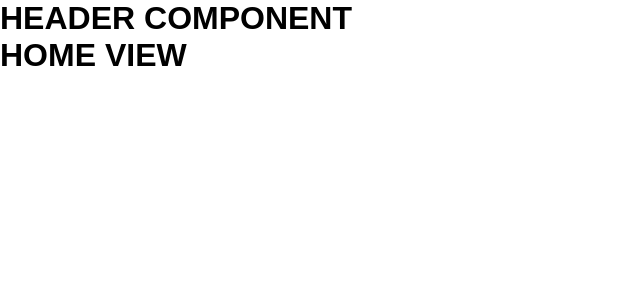
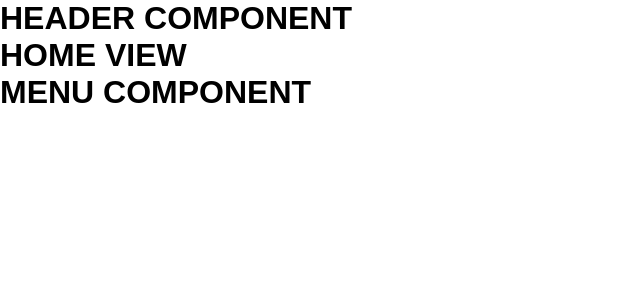
Before and after one commit to marcusviniciusmo/My_Portfolio__, a React (Vite) app in the folder frontend/: page / in a window 1280 px wide. Shown: the top 300 px of the page, without its empty margins (0-640 px from the left). Built offline with nearby package versions, Linux system fonts and the light colour scheme.

Commit message:
Menu component created

```diff
--- a/frontend/src/App.tsx
+++ b/frontend/src/App.tsx
@@ -2,6 +2,7 @@ import { BrowserRouter } from 'react-router-dom';
 import { Router } from './routes/Router';
 import { GlobalStyle } from './styles/global';
 import { Header } from './components/Header';
+import { Menu } from './components/Menu';
 
 export function App() {
   return (
@@ -10,6 +11,7 @@ export function App() {
       <BrowserRouter>
         <Router />
       </BrowserRouter>
+      <Menu />
       <GlobalStyle />
     </>
   );
--- /dev/null
+++ b/frontend/src/components/Menu/index.tsx
@@ -0,0 +1,7 @@
+export function Menu() {
+  return (
+    <>
+      <h1>MENU COMPONENT</h1>
+    </>
+  );
+}
```
